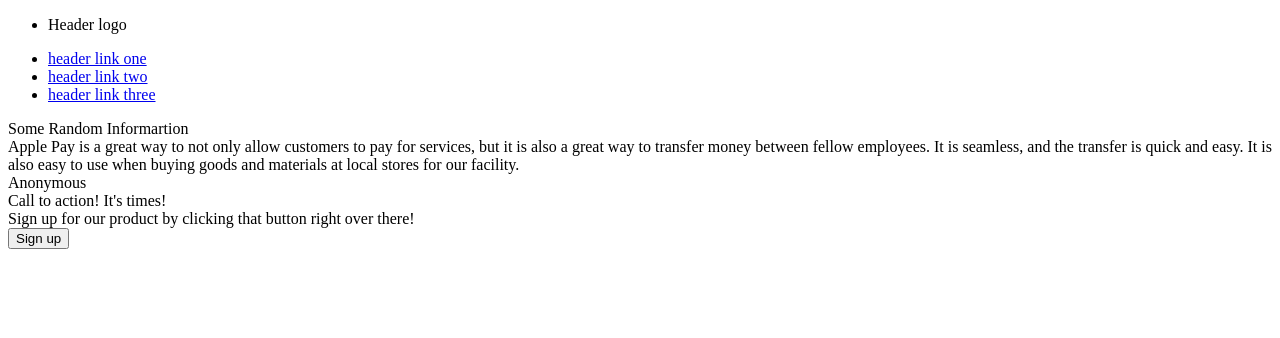
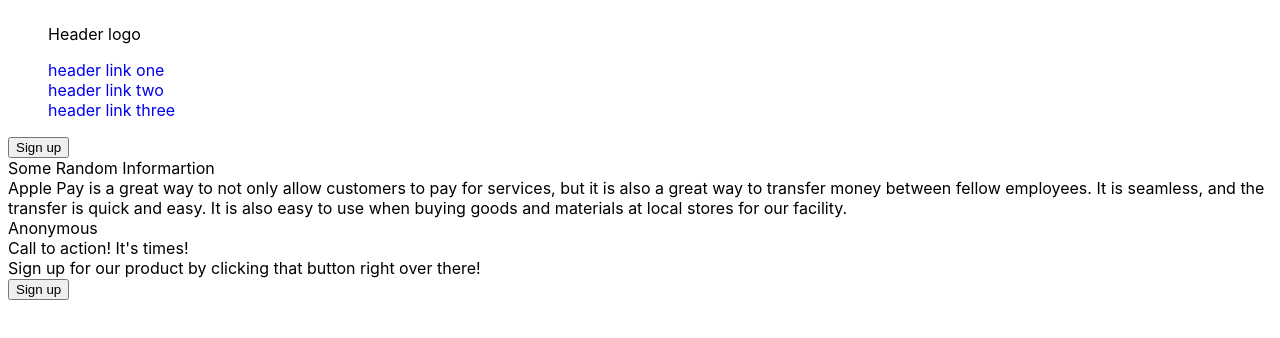
Before and after one commit to fbagire/myfirst_web, a plain HTML site: page index.html in a window 1280 px wide. Drawn offline with Linux system fonts and the light colour scheme.

Commit message:
css styling started

```diff
--- a/index.html
+++ b/index.html
@@ -33,6 +33,7 @@
 
                 </div>
                 <div class="signupTop">
+                    <button>Sign up</button>
 
                 </div>
 
--- a/style.css
+++ b/style.css
@@ -0,0 +1,14 @@
+body {
+    font-family: -apple-system, BlinkMacSystemFont, 'Segoe UI', Roboto, Oxygen, Ubuntu, Cantarell, 'Open Sans', 'Helvetica Neue', sans-serif;
+    min-height: 100vh;
+    display: flex;
+    flex-direction: column;
+}
+
+a {
+    text-decoration: none;
+}
+
+ul {
+    list-style-type: none;
+}
```
